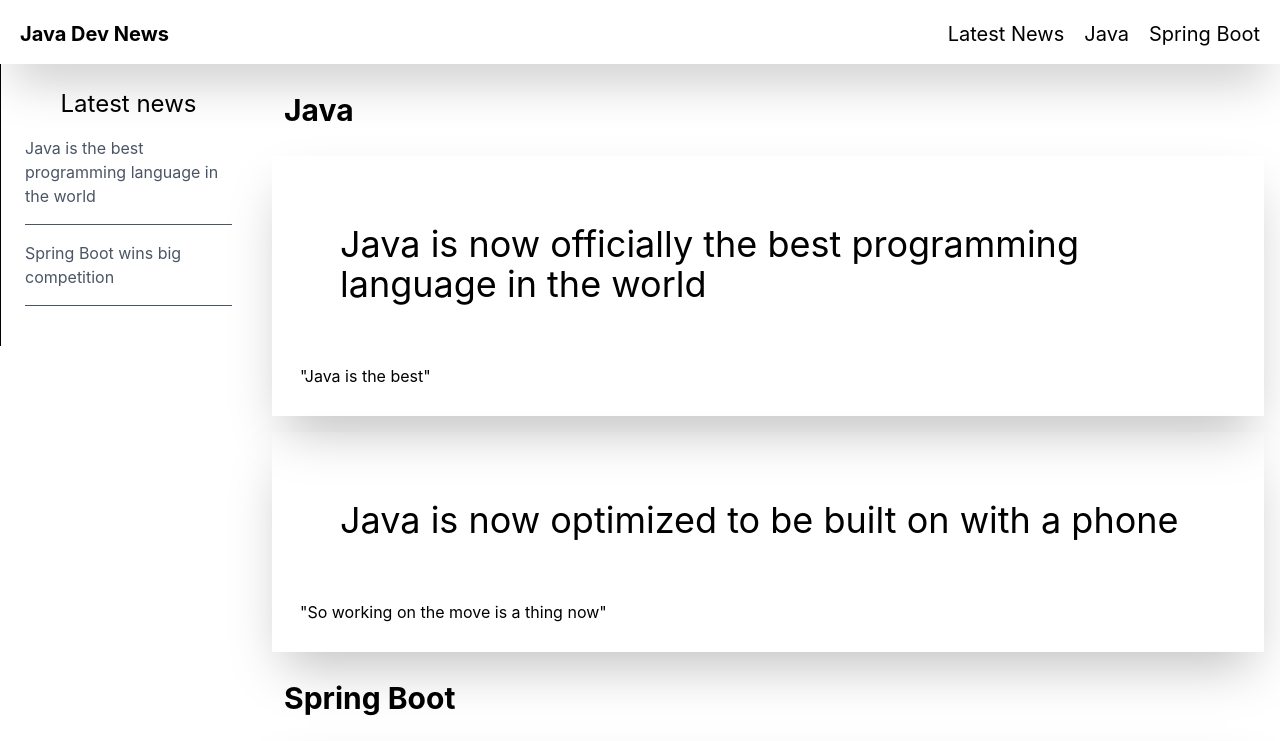
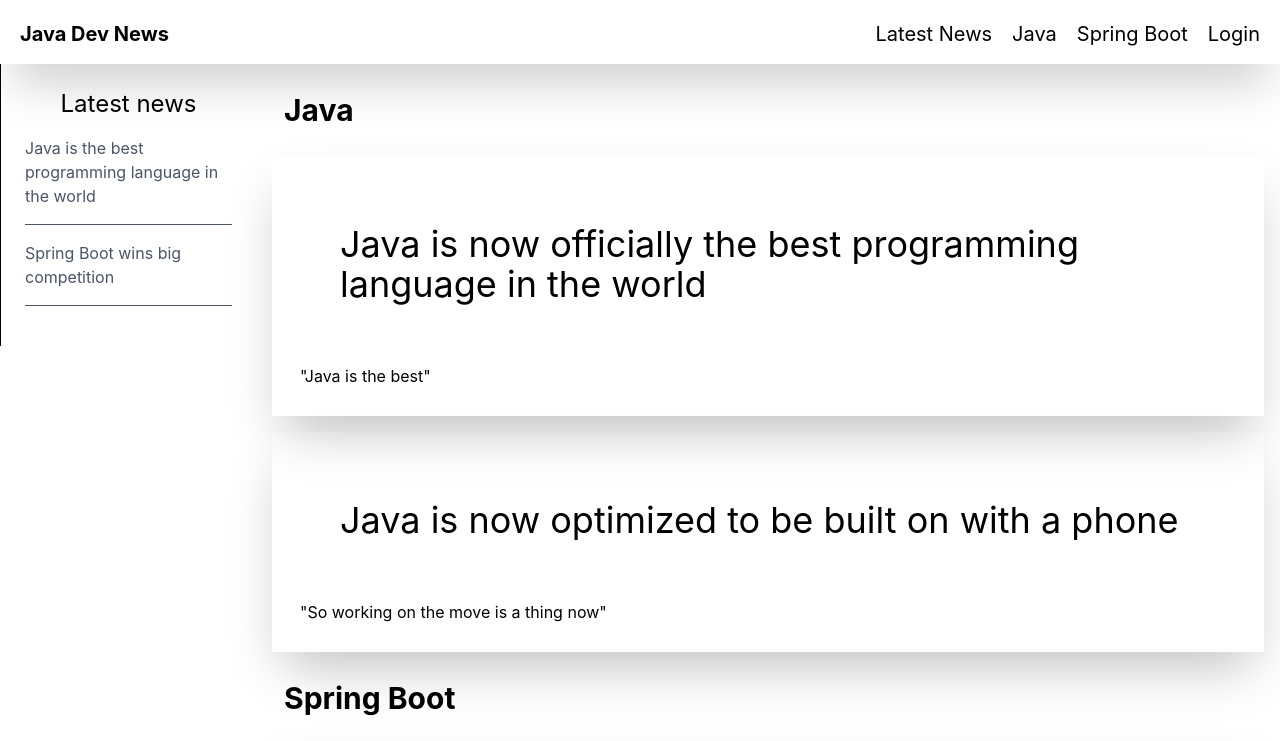
Before and after one commit to AlbertTopallaj/newssite-v2, a website built with Vite: page index.html in a window 1280 px wide. Shown: the top 741 px of the page. Built offline with nearby package versions, Linux system fonts and the light colour scheme.

Commit message:
feat: added a login link in the navbar

```diff
--- a/index.html
+++ b/index.html
@@ -15,6 +15,7 @@
     <li class="cursor-pointer text-l md:text-xl hover:text-gray-500"><a href="#latest-news">Latest News</a></li>
     <li class="cursor-pointer text-l md:text-xl hover:text-gray-500"><a href="#java">Java</a></li>
     <li class="cursor-pointer text-l md:text-xl hover:text-gray-500"><a href="#springboot">Spring Boot</a></li>
+    <li class="cursor-pointer text-l md:text-xl hover:text-gray-500"><a href="#springboot">Login</a></li>
   </ul>
 
   <div class="flex flex-col md:flex-row mt-16">
```
